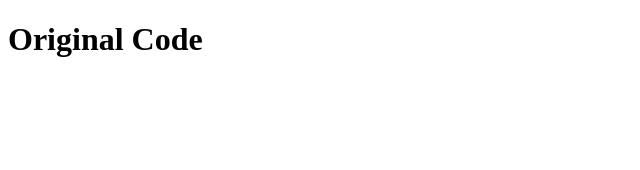
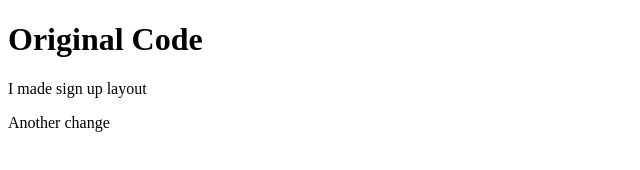
Before and after one commit to Hiro-KT/sample, a plain HTML site: page index.html in a window 1280 px wide. Shown: the whole page, without its empty margins (0-640 px from the left). Drawn offline with Linux system fonts and the light colour scheme.

Commit message:
[Layout] Sign Up

```diff
--- a/index.html
+++ b/index.html
@@ -5,5 +5,7 @@
     </head>
     <body>
         <h1>Original Code</h1>
+        <p>I made sign up layout</p>
+        <p>Another change</p>
     </body>
 </html>
```
